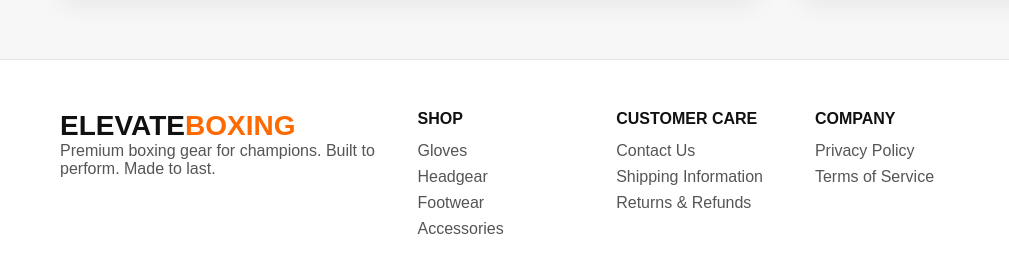
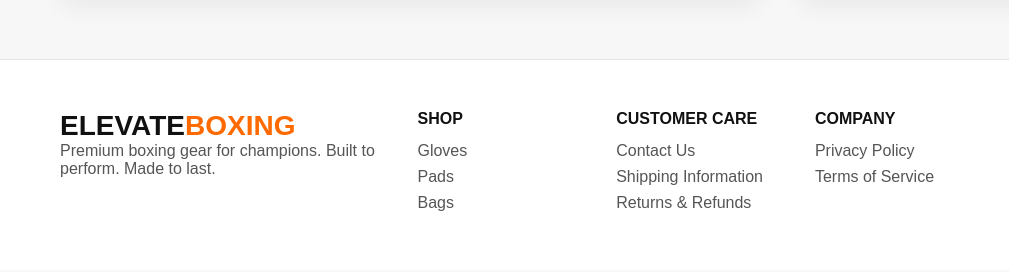
Before and after one commit to eibrnwqudoqw/elevate-boxing, a website: page cart.html in a window 1280 px wide. Shown: the part 848-1120 px from the top of the page, 0-1009 px from the left. Drawn offline with Linux system fonts and the light colour scheme.

Commit message:
Update cart.html

```diff
--- a/cart.html
+++ b/cart.html
@@ -157,16 +157,12 @@
 
     </div>
 
-    <div class="footer-links">
-
-        <h3>Shop</h3>
-
-        <a href="shop.html">Gloves</a>
-        <a href="shop.html">Headgear</a>
-        <a href="shop.html">Footwear</a>
-        <a href="shop.html">Accessories</a>
-
-    </div>
+  <div class="footer-links">
+    <h3>Shop</h3>
+    <a href="shop.html?category=Gloves">Gloves</a>
+	<a href="shop.html?category=Pads">Pads</a>
+	<a href="shop.html?category=Bags">Bags</a>
+  </div>
 
     <div class="footer-links">
 
```
